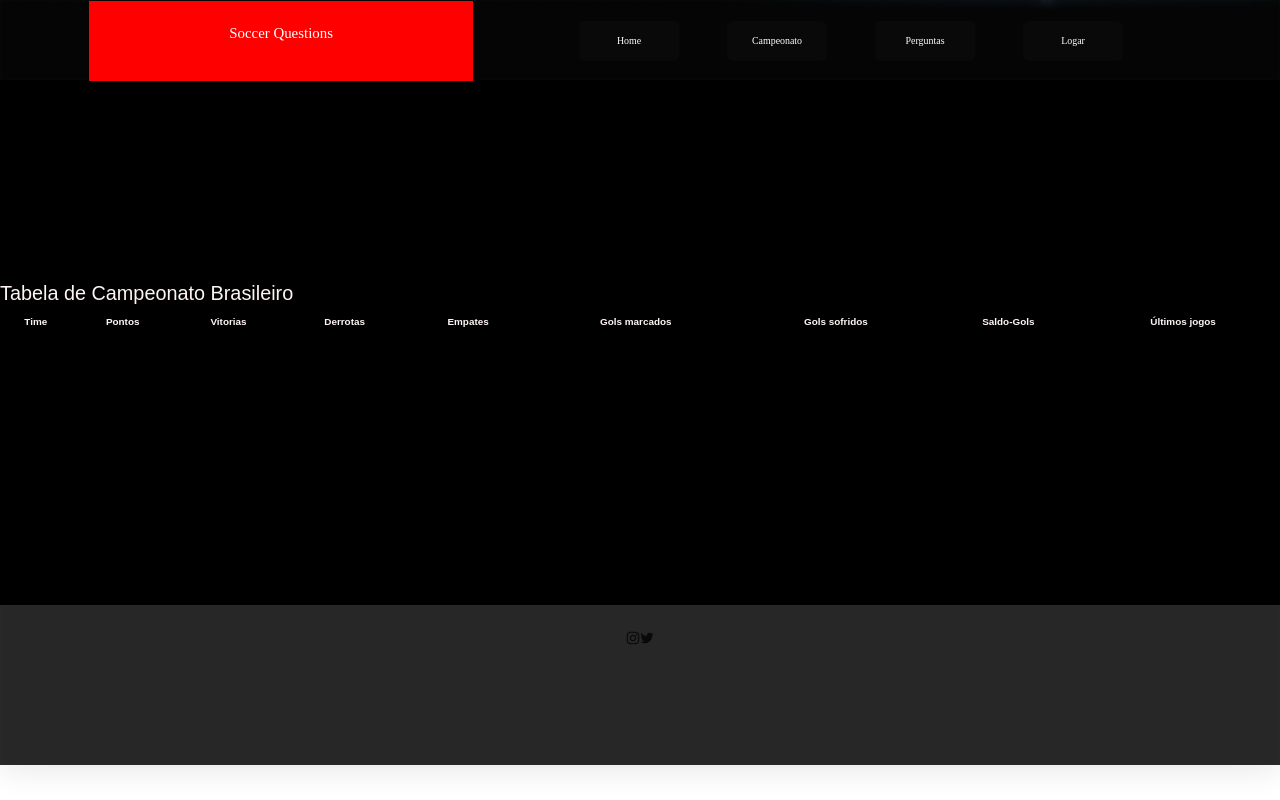
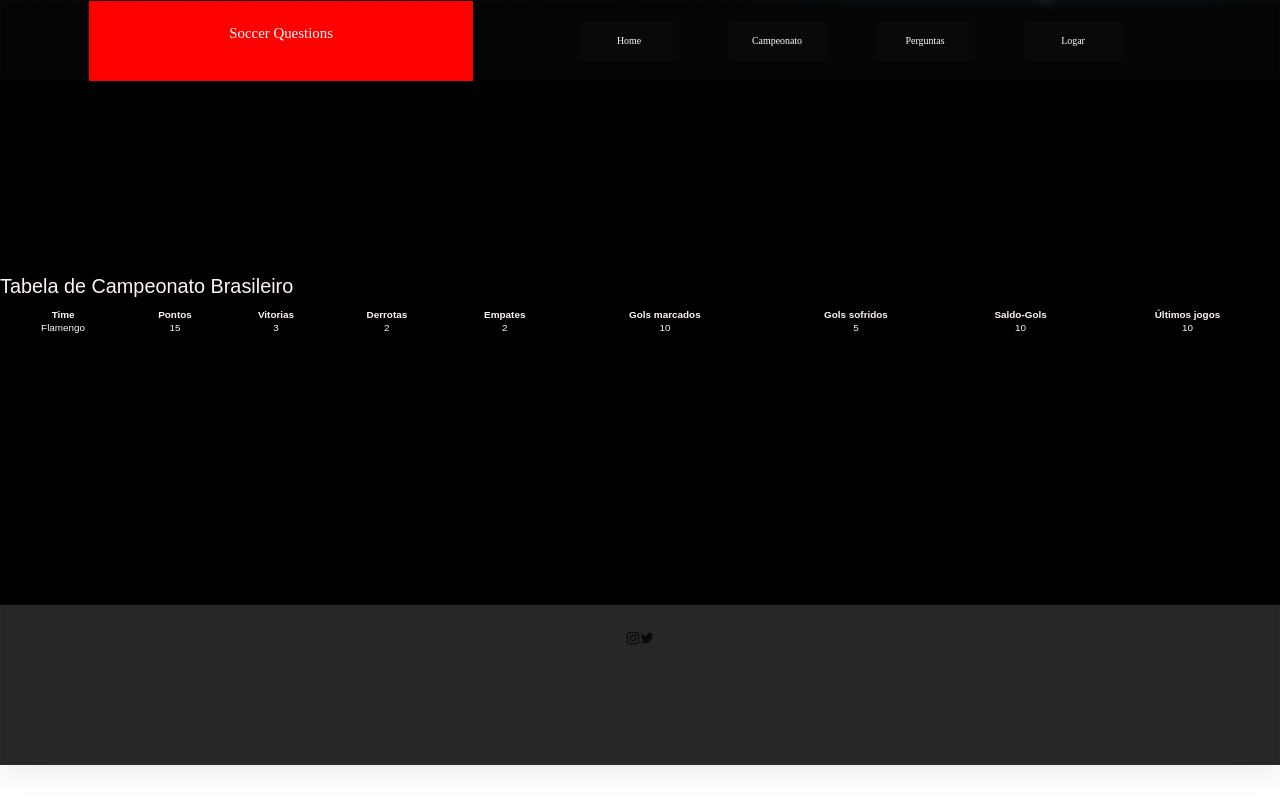
Before and after one commit to RafaelCss/FrontQuiz, a Next.js app: page /Campeonato in a window 1280 px wide. Built offline with nearby package versions, Linux system fonts and the light colour scheme; a web font is replaced by a local one.

Commit message:
21-05 criada a pagina da tabela do campeonato

```diff
--- a/src/Components/Entidade/Campeonato/index.tsx
+++ b/src/Components/Entidade/Campeonato/index.tsx
@@ -1,4 +1,4 @@
-import { ContainerTabela } from './style';
+import { ContainerTabela, CelulaTabela } from './style';
 
 function TabelaCampeonato() {
   return (
@@ -18,6 +18,19 @@ function TabelaCampeonato() {
             <th>Últimos jogos</th>
           </tr>
         </thead>
+        <tbody>
+          <tr>
+            <CelulaTabela>Flamengo</CelulaTabela>
+            <CelulaTabela>15</CelulaTabela>
+            <CelulaTabela>3</CelulaTabela>
+            <CelulaTabela>2</CelulaTabela>
+            <CelulaTabela>2</CelulaTabela>
+            <CelulaTabela>10</CelulaTabela>
+            <CelulaTabela>5</CelulaTabela>
+            <CelulaTabela>10</CelulaTabela>
+            <CelulaTabela>10</CelulaTabela>
+          </tr>
+        </tbody>
       </table>
     </ContainerTabela>
   );
--- a/src/Components/Entidade/Campeonato/style.tsx
+++ b/src/Components/Entidade/Campeonato/style.tsx
@@ -9,3 +9,7 @@ export const ContainerTabela = styled.div`
   justify-content: center;
   background-color: black;
 `;
+
+export const CelulaTabela = styled.td`
+  text-align: center;
+`;
```
